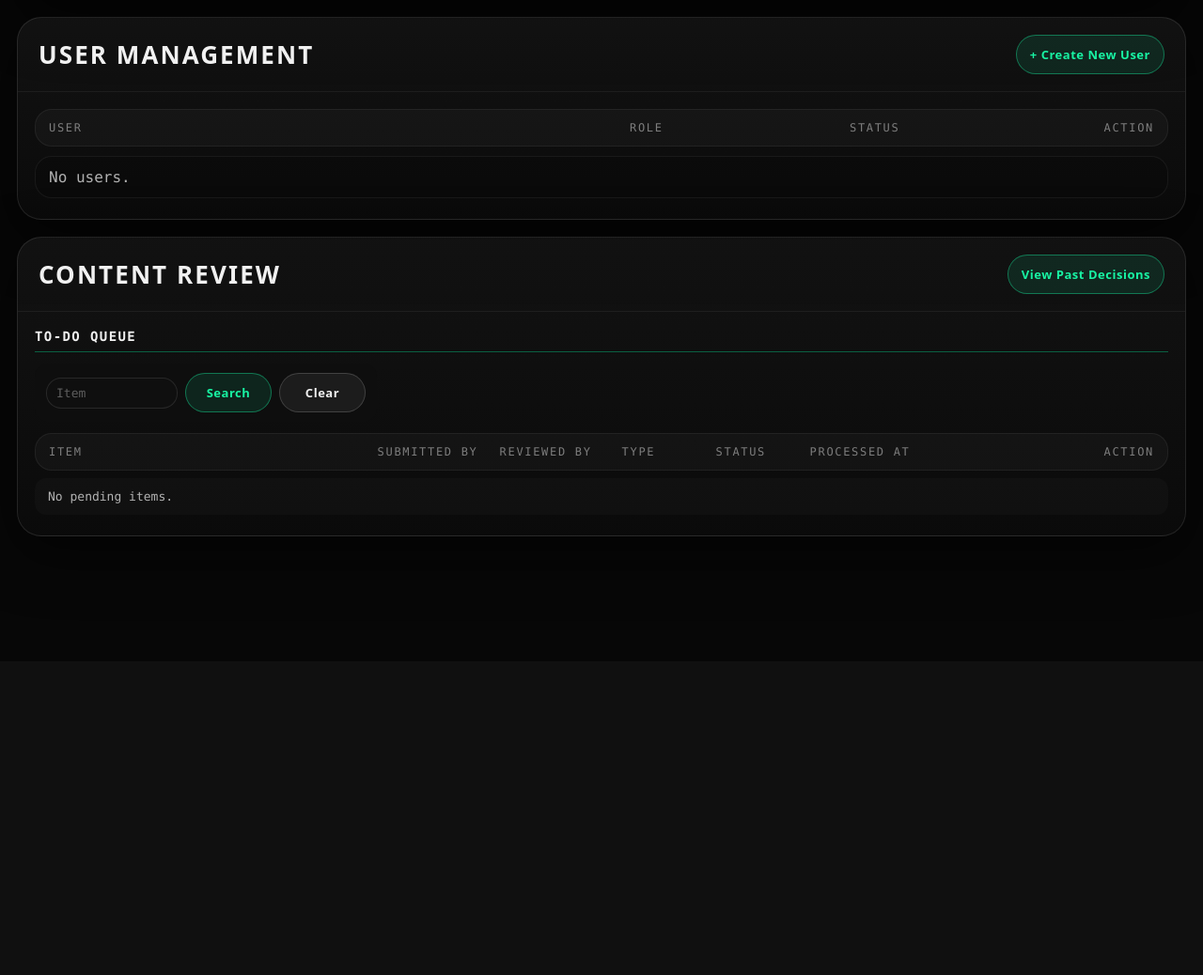
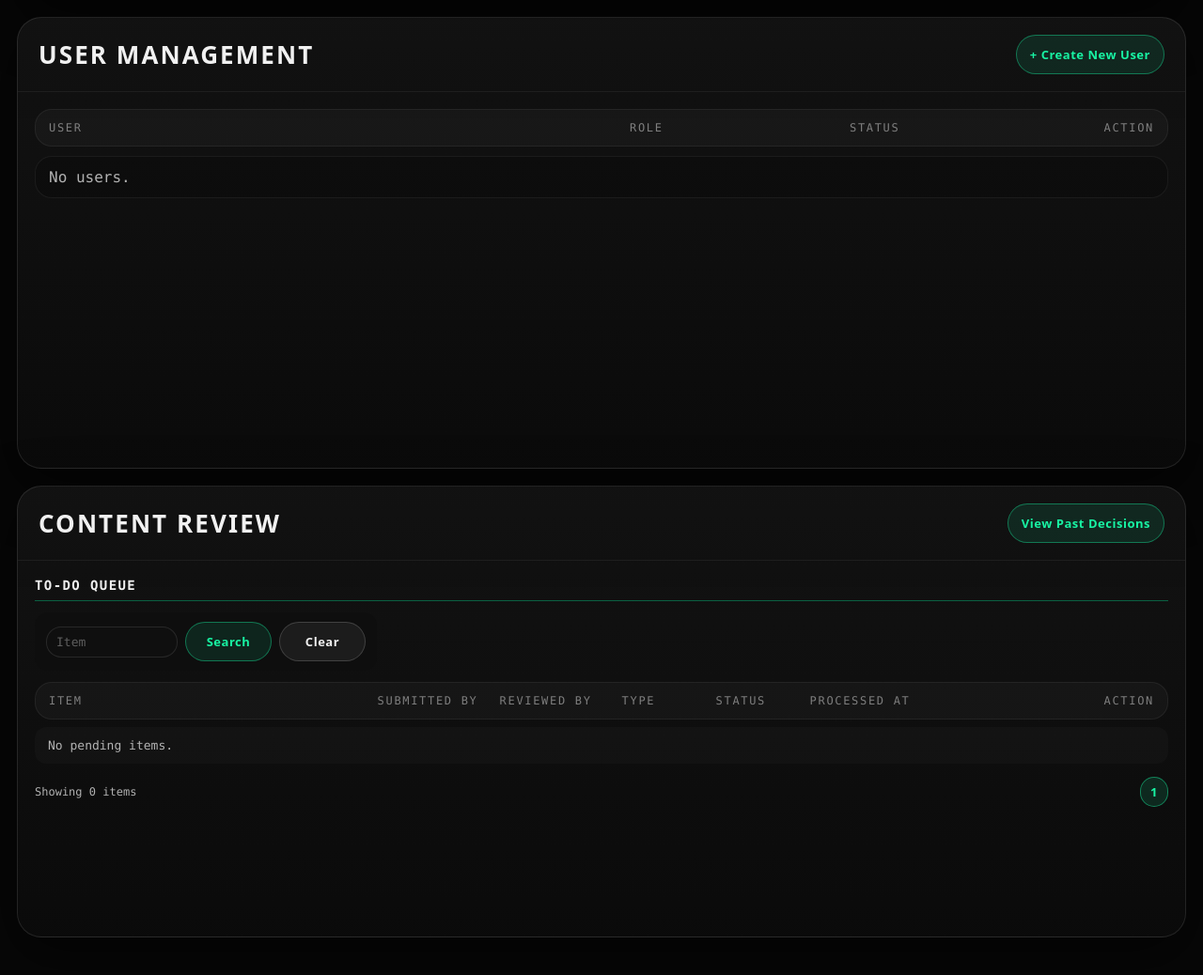
Before and after one commit to Sherry-max33/musicbox-spotify-database, a Flask app: page /admin in a window 1280 px wide. Shown: the part 96-1134 px from the top of the page at 94% size. Before the commit the page ends 667 px from the top, so only its background shows below. Run offline with Flask 3, Linux system fonts and the light colour scheme; data that the repository does not hold is empty; some libraries are stand-ins or nearby versions.

Commit message:
Debugging

```diff
--- a/app/app.py
+++ b/app/app.py
@@ -209,10 +209,10 @@ def viewer():
             pass
 
     if chart == "song":
+        # Song chart: each track shows all associated artists (not just one)
         song_sql = """
-        SELECT *
-        FROM (
-          SELECT DISTINCT ON (t.track_id)
+        WITH decade_tracks AS (
+          SELECT
             t.track_id,
             t.track_name,
             t.popularity,
@@ -233,9 +233,35 @@ def viewer():
                   AND EXTRACT(YEAR FROM al.release_date)
                       BETWEEN %(decade_start)s AND %(decade_end)s
             ))
-          ORDER BY t.track_id, t.popularity DESC NULLS LAST
-        ) AS x
-        ORDER BY x.popularity DESC NULLS LAST
+        ),
+        dedup AS (
+          SELECT DISTINCT ON (track_id)
+            track_id, track_name, popularity, preview_url,
+            album_name, album_image_url, release_date
+          FROM decade_tracks
+          ORDER BY track_id, popularity DESC NULLS LAST
+        ),
+        artist_agg AS (
+          SELECT
+            track_id,
+            array_agg(artist_id ORDER BY artist_name) AS artist_ids,
+            array_agg(artist_name ORDER BY artist_name) AS artist_names
+          FROM decade_tracks
+          GROUP BY track_id
+        )
+        SELECT
+          d.track_id,
+          d.track_name,
+          d.popularity,
+          d.preview_url,
+          a.artist_ids,
+          a.artist_names,
+          d.album_name,
+          d.album_image_url,
+          d.release_date
+        FROM dedup d
+        JOIN artist_agg a USING (track_id)
+        ORDER BY d.popularity DESC NULLS LAST
         LIMIT 50;
         """
         with get_conn() as conn:
@@ -414,11 +440,11 @@ def viewer_genre_chart():
         with conn.cursor() as cur:
             if chart_type == "songs":
                 sql = """
-                SELECT *
-                FROM (
-                  SELECT DISTINCT ON (t.track_id)
+                WITH genre_tracks AS (
+                  SELECT
                     t.track_id, t.track_name, t.popularity, t.preview_url,
-                    ar.artist_id, ar.artist_name, al.album_id, al.album_name, al.album_image_url
+                    ar.artist_id, ar.artist_name,
+                    al.album_id, al.album_name, al.album_image_url
                   FROM tracks t
                   JOIN track_genres tg ON tg.track_id = t.track_id AND tg.genre_name = %(genre)s
                   JOIN track_artist ta ON ta.track_id = t.track_id
@@ -431,27 +457,57 @@ def viewer_genre_chart():
                           AND EXTRACT(YEAR FROM al.release_date)
                               BETWEEN %(decade_start)s AND %(decade_end)s
                     ))
-                  ORDER BY t.track_id, t.popularity DESC NULLS LAST
-                ) AS x
-                ORDER BY x.popularity DESC NULLS LAST
+                ),
+                dedup AS (
+                  SELECT DISTINCT ON (track_id)
+                    track_id, track_name, popularity, preview_url,
+                    album_id, album_name, album_image_url
+                  FROM genre_tracks
+                  ORDER BY track_id, popularity DESC NULLS LAST
+                ),
+                artist_agg AS (
+                  SELECT
+                    track_id,
+                    array_agg(artist_id ORDER BY artist_name) AS artist_ids,
+                    array_agg(artist_name ORDER BY artist_name) AS artist_names
+                  FROM genre_tracks
+                  GROUP BY track_id
+                )
+                SELECT
+                  d.track_id,
+                  d.track_name,
+                  d.popularity,
+                  d.preview_url,
+                  a.artist_ids,
+                  a.artist_names,
+                  d.album_id,
+                  d.album_name,
+                  d.album_image_url
+                FROM dedup d
+                JOIN artist_agg a USING (track_id)
+                ORDER BY d.popularity DESC NULLS LAST
                 LIMIT 5;
                 """
                 cur.execute(sql, params)
                 rows = cur.fetchall()
-                items = [
-                    {
-                        "rank": i + 1,
-                        "track_id": r[0],
-                        "track_name": r[1],
-                        "artist_id": r[4],
-                        "artist_name": r[5],
-                        "album_id": r[6],
-                        "album_name": r[7],
-                        "album_image_url": r[8],
-                        "preview_url": r[3],
-                    }
-                    for i, r in enumerate(rows)
-                ]
+                for i, r in enumerate(rows):
+                    artist_ids = r[4] or []
+                    artist_names = r[5] or []
+                    primary_artist_id = artist_ids[0] if artist_ids else None
+                    display_name = ", ".join(artist_names) if artist_names else None
+                    items.append(
+                        {
+                            "rank": i + 1,
+                            "track_id": r[0],
+                            "track_name": r[1],
+                            "artist_id": primary_artist_id,
+                            "artist_name": display_name,
+                            "album_id": r[6],
+                            "album_name": r[7],
+                            "album_image_url": r[8],
+                            "preview_url": r[3],
+                        }
+                    )
             elif chart_type == "artists":
                 sql = """
                 WITH decade_tracks AS (
@@ -1909,8 +1965,30 @@ def admin():
             full_history = _admin_history(cur, q=q_history)
     total_pending = len(full_pending)
     total_history = len(full_history)
-    pending = full_pending[(page_pending - 1) * page_size : page_pending * page_size]
-    history = full_history[(page_history - 1) * page_size : page_history * page_size]
+
+    # Pending pagination (20 per page, like manage_list)
+    last_page_pending = max(1, (total_pending + page_size - 1) // page_size) if total_pending else 1
+    if page_pending > last_page_pending:
+        page_pending = last_page_pending
+    offset_pending = (page_pending - 1) * page_size
+    pending = full_pending[offset_pending : offset_pending + page_size]
+    pending_start = (offset_pending + 1) if total_pending else 0
+    pending_end = min(offset_pending + page_size, total_pending) if total_pending else 0
+    start_p = max(1, page_pending - 2)
+    end_p = min(last_page_pending, page_pending + 2)
+    pending_page_window = list(range(start_p, end_p + 1))
+
+    # History pagination
+    last_page_history = max(1, (total_history + page_size - 1) // page_size) if total_history else 1
+    if page_history > last_page_history:
+        page_history = last_page_history
+    offset_history = (page_history - 1) * page_size
+    history = full_history[offset_history : offset_history + page_size]
+    history_start = (offset_history + 1) if total_history else 0
+    history_end = min(offset_history + page_size, total_history) if total_history else 0
+    start_h = max(1, page_history - 2)
+    end_h = min(last_page_history, page_history + 2)
+    history_page_window = list(range(start_h, end_h + 1))
     return render_template(
         "admin_panel.html",
         users=users,
@@ -1920,6 +1998,14 @@ def admin():
         total_history=total_history,
         page_pending=page_pending,
         page_history=page_history,
+        pending_last_page=last_page_pending,
+        history_last_page=last_page_history,
+        pending_start=pending_start,
+        pending_end=pending_end,
+        history_start=history_start,
+        history_end=history_end,
+        pending_page_window=pending_page_window,
+        history_page_window=history_page_window,
         page_size=page_size,
         q_pending=q_pending,
         q_history=q_history,
--- a/app/templates/admin_panel.html
+++ b/app/templates/admin_panel.html
@@ -122,7 +122,10 @@
       font-family:var(--sans);
     }
 
-    .cardBody{ padding:18px 18px 22px; }
+    .cardBody{
+      padding:18px 18px 22px;
+      min-height:400px;
+    }
 
     .reviewSubtitle{
       font-family:var(--mono);
@@ -224,6 +227,7 @@
       cursor:pointer;
       user-select:none;
       min-width:92px;
+      text-decoration:none;
     }
 
     /* Content Review */
@@ -478,13 +482,13 @@
 
       <div class="cardBody">
         <div class="reviewSubtitle">To-do Queue</div>
-        <form method="get" action="{{ url_for('admin') }}" class="searchRow">
+        <form method="get" action="{{ url_for('admin', _anchor='contentReview') }}" class="searchRow">
           <input type="hidden" name="q_history" value="{{ q_history }}" />
           <input type="hidden" name="page_history" value="{{ page_history }}" />
           <input type="hidden" name="history_open" id="historyOpenPending" value="{{ '1' if show_history else '' }}" />
           <input class="input searchSmall" name="q_pending" value="{{ q_pending }}" placeholder="Item" autocomplete="off" />
           <button type="submit" class="btn">Search</button>
-          <a href="{{ url_for('admin', q_pending='', q_history=q_history or '', page_pending=1, page_history=page_history, history_open='1' if show_history else '') }}" class="btn btnNeutral" style="text-decoration:none;">Clear</a>
+          <a href="{{ url_for('admin', q_pending='', q_history=q_history or '', page_pending=1, page_history=page_history, history_open='1' if show_history else '', _anchor='contentReview') }}" class="btn btnNeutral" style="text-decoration:none;">Clear</a>
         </form>
         <div class="reviewGridHeader">
           <div>Item</div>
@@ -529,28 +533,37 @@
         {% else %}
         <div class="reviewRow"><div style="color:var(--muted);grid-column:1/-1;">No pending items.</div></div>
         {% endfor %}
-        {% if total_pending > page_size %}
-        <div class="actionRow" style="justify-content:flex-start;margin-top:14px;">
-          <span class="tag" style="margin-right:12px;">Page {{ page_pending }} of {{ ((total_pending + page_size - 1) // page_size) or 1 }}</span>
-          {% if page_pending > 1 %}
-          <a href="{{ url_for('admin', q_pending=q_pending or '', q_history=q_history or '', page_pending=page_pending - 1, page_history=page_history, history_open='1' if show_history else '') }}" class="btn btnNeutral" style="text-decoration:none;">Prev</a>
-          {% endif %}
-          {% if page_pending * page_size < total_pending %}
-          <a href="{{ url_for('admin', q_pending=q_pending or '', q_history=q_history or '', page_pending=page_pending + 1, page_history=page_history, history_open='1' if show_history else '') }}" class="btn btnNeutral" style="text-decoration:none;">Next</a>
+        <div class="actionRow" style="justify-content:space-between;margin-top:14px;align-items:center;">
+          <div style="font-family:var(--mono);font-size:12px;color:var(--muted);">
+            {% if total_pending > 0 %}
+            Showing {{ pending_start }}–{{ pending_end }} of {{ total_pending }} items
+            {% else %}
+            Showing 0 items
             {% endif %}
           </div>
+          <div class="page-links" style="display:flex;gap:6px;align-items:center;font-family:var(--mono);font-size:12px;">
+            {% if page_pending > 1 %}
+            <a href="{{ url_for('admin', q_pending=q_pending or '', q_history=q_history or '', page_pending=page_pending - 1, page_history=page_history, history_open='1' if show_history else '', _anchor='contentReview') }}" class="btn btnNeutral" style="min-width:0;padding:6px 10px;">Prev</a>
             {% endif %}
+            {% for p in pending_page_window %}
+            <a href="{{ url_for('admin', q_pending=q_pending or '', q_history=q_history or '', page_pending=p, page_history=page_history, history_open='1' if show_history else '', _anchor='contentReview') }}" class="btn btnNeutral{% if p == page_pending %} btnAccent{% endif %}" style="min-width:0;padding:6px 10px;">{{ p }}</a>
+            {% endfor %}
+            {% if page_pending < pending_last_page %}
+            <a href="{{ url_for('admin', q_pending=q_pending or '', q_history=q_history or '', page_pending=page_pending + 1, page_history=page_history, history_open='1' if show_history else '', _anchor='contentReview') }}" class="btn btnNeutral" style="min-width:0;padding:6px 10px;">Next</a>
+            {% endif %}
+          </div>
+        </div>
       </div>
 
       <div class="cardBody" id="historyBody" style="display:{% if show_history %}block{% else %}none{% endif %};">
         <div class="reviewSubtitle">Review History</div>
-        <form method="get" action="{{ url_for('admin') }}" class="searchRow">
+        <form method="get" action="{{ url_for('admin', _anchor='contentReview') }}" class="searchRow">
           <input type="hidden" name="q_pending" value="{{ q_pending }}" />
           <input type="hidden" name="page_pending" value="{{ page_pending }}" />
           <input type="hidden" name="history_open" id="historyOpenHistory" value="{{ '1' if show_history else '' }}" />
           <input class="input searchSmall" name="q_history" value="{{ q_history }}" placeholder="Item" autocomplete="off" />
           <button type="submit" class="btn">Search</button>
-          <a href="{{ url_for('admin', q_pending=q_pending or '', q_history='', page_pending=page_pending, page_history=1, history_open='1' if show_history else '') }}" class="btn btnNeutral" style="text-decoration:none;">Clear</a>
+          <a href="{{ url_for('admin', q_pending=q_pending or '', q_history='', page_pending=page_pending, page_history=1, history_open='1' if show_history else '', _anchor='contentReview') }}" class="btn btnNeutral" style="text-decoration:none;">Clear</a>
         </form>
         <div class="reviewGridHeader">
           <div>Item</div>
@@ -600,32 +613,96 @@
         {% else %}
         <div class="reviewRow"><div style="color:var(--muted);grid-column:1/-1;">No history yet.</div></div>
         {% endfor %}
-        {% if total_history > page_size %}
-        <div class="actionRow" style="justify-content:flex-start;margin-top:14px;">
-          <span class="tag" style="margin-right:12px;">Page {{ page_history }} of {{ ((total_history + page_size - 1) // page_size) or 1 }}</span>
-          {% if page_history > 1 %}
-          <a href="{{ url_for('admin', q_pending=q_pending or '', q_history=q_history or '', page_pending=page_pending, page_history=page_history - 1, history_open='1' if show_history else '') }}" class="btn btnNeutral" style="text-decoration:none;">Prev</a>
-          {% endif %}
-          {% if page_history * page_size < total_history %}
-          <a href="{{ url_for('admin', q_pending=q_pending or '', q_history=q_history or '', page_pending=page_pending, page_history=page_history + 1, history_open='1' if show_history else '') }}" class="btn btnNeutral" style="text-decoration:none;">Next</a>
+        <div class="actionRow" style="justify-content:space-between;margin-top:14px;align-items:center;">
+          <div style="font-family:var(--mono);font-size:12px;color:var(--muted);">
+            {% if total_history > 0 %}
+            Showing {{ history_start }}–{{ history_end }} of {{ total_history }} records
+            {% else %}
+            Showing 0 records
             {% endif %}
           </div>
+          <div class="page-links" style="display:flex;gap:6px;align-items:center;font-family:var(--mono);font-size:12px;">
+            {% if page_history > 1 %}
+            <a href="{{ url_for('admin', q_pending=q_pending or '', q_history=q_history or '', page_pending=page_pending, page_history=page_history - 1, history_open='1' if show_history else '', _anchor='contentReview') }}" class="btn btnNeutral" style="min-width:0;padding:6px 10px;">Prev</a>
             {% endif %}
+            {% for p in history_page_window %}
+            <a href="{{ url_for('admin', q_pending=q_pending or '', q_history=q_history or '', page_pending=page_pending, page_history=p, history_open='1' if show_history else '', _anchor='contentReview') }}" class="btn btnNeutral{% if p == page_history %} btnAccent{% endif %}" style="min-width:0;padding:6px 10px;">{{ p }}</a>
+            {% endfor %}
+            {% if page_history < history_last_page %}
+            <a href="{{ url_for('admin', q_pending=q_pending or '', q_history=q_history or '', page_pending=page_pending, page_history=page_history + 1, history_open='1' if show_history else '', _anchor='contentReview') }}" class="btn btnNeutral" style="min-width:0;padding:6px 10px;">Next</a>
+            {% endif %}
+          </div>
+        </div>
       </div>
     </section>
 
   </div>
   <script>
     (function(){
+      // 禁用浏览器原生滚动恢复，避免与自定义逻辑冲突
+      if ('scrollRestoration' in history) {
+        history.scrollRestoration = 'manual';
+      }
+
+      function saveScroll() {
+        try {
+          sessionStorage.setItem('adminScrollY', String(window.scrollY));
+        } catch (e) {}
+      }
+
+      // 所有可能触发跳转的点击行为，统一记录滚动位置
+      document.addEventListener('click', function(e){
+        if (e.target.closest('button, a.btn, a.openLink, .pill')) {
+          saveScroll();
+        }
+      });
+
+      // 表单提交也记录
+      document.addEventListener('submit', function(){
+        saveScroll();
+      });
+
+      // 页面加载后，使用 requestAnimationFrame 尽早、平滑地恢复滚动
+      (function restoreOnLoad(){
+        var savedY = null;
+        try {
+          savedY = sessionStorage.getItem('adminScrollY');
+          if (savedY !== null) {
+            sessionStorage.removeItem('adminScrollY');
+          }
+        } catch (e) {}
+        if (!savedY) return;
+
+        var y = parseInt(savedY, 10);
+        if (isNaN(y) || y <= 0) return;
+
+        var attempts = 0;
+        function performScroll() {
+          window.scrollTo({ top: y, behavior: 'instant' });
+          attempts++;
+          if (attempts < 5) {
+            window.requestAnimationFrame(performScroll);
+          }
+        }
+        window.requestAnimationFrame(performScroll);
+      })();
+
+      // Create User 行显隐
       var btn = document.getElementById('btnCreateUser');
       var cancelBtn = document.getElementById('btnCancelNewUser');
       var row = document.getElementById('newUserRow');
       if (btn && row) {
-        btn.addEventListener('click', function(){ row.style.display = row.style.display === 'none' ? 'grid' : 'none'; });
+        btn.addEventListener('click', function(){
+          row.style.display = row.style.display === 'none' ? 'grid' : 'none';
+        });
       }
       if (cancelBtn && row) {
-        cancelBtn.addEventListener('click', function(){ row.style.display = 'none'; });
+        cancelBtn.addEventListener('click', function(){
+          row.style.display = 'none';
+        });
       }
+
+      // History 展开/折叠 + 在提交前写入 history_open 隐藏字段
       var histBtn = document.getElementById('btnToggleHistory');
       var histBody = document.getElementById('historyBody');
       if (histBtn && histBody) {
@@ -634,46 +711,33 @@
           histBody.style.display = visible ? 'none' : 'block';
           histBtn.textContent = visible ? 'View Past Decisions' : 'Hide Past Decisions';
         });
+
         function setHistoryOpenBeforeSubmit() {
           var open = (histBody && histBody.style.display !== 'none') ? '1' : '';
           var inp = document.getElementById('historyOpenPending');
           if (inp) inp.value = open;
           inp = document.getElementById('historyOpenHistory');
           if (inp) inp.value = open;
-          try { sessionStorage.setItem('adminScrollY', String(window.scrollY)); } catch (e) {}
         }
-        document.querySelectorAll('form[action*="admin"]').forEach(function(f){
-          if (f.method === 'get' && f.querySelector('input[name="q_pending"], input[name="q_history"]')) {
+
+        document.querySelectorAll('form[action*=\"admin\"]').forEach(function(f){
+          if (f.method.toLowerCase() === 'get' && f.querySelector('input[name=\"q_pending\"], input[name=\"q_history\"]')) {
             f.addEventListener('submit', setHistoryOpenBeforeSubmit);
           }
         });
-      }
-      var savedScroll = null;
-      try { savedScroll = sessionStorage.getItem('adminScrollY'); sessionStorage.removeItem('adminScrollY'); } catch (e) {}
-      if (savedScroll !== null && savedScroll !== '') {
-        var y = parseInt(savedScroll, 10);
-        if (!isNaN(y) && y > 0) {
-          function restoreScroll() {
-            window.scrollTo(0, y);
-          }
-          if (document.readyState === 'complete') {
-            setTimeout(restoreScroll, 0);
-          } else {
-            window.addEventListener('load', function(){ setTimeout(restoreScroll, 10); });
-          }
-        }
-      }
-        document.querySelectorAll('a.btnNeutral[href*="admin"]').forEach(function(a){
+
+        // 当 History 当前是展开状态时，点击分页 / Clear 链接自动带上 history_open=1
+        document.querySelectorAll('a.btnNeutral[href*=\"admin\"]').forEach(function(a){
           a.addEventListener('click', function(){
-          try { sessionStorage.setItem('adminScrollY', String(window.scrollY)); } catch (e) {}
             if (histBody && histBody.style.display !== 'none') {
-            var href = a.getAttribute('href');
-            if (href && href.indexOf('history_open=1') === -1) {
+              var href = a.getAttribute('href') || '';
+              if (href.indexOf('history_open=1') === -1) {
                 a.setAttribute('href', href + (href.indexOf('?') !== -1 ? '&' : '?') + 'history_open=1');
               }
             }
           });
         });
+      }
     })();
   </script>
 </body>
```
Also changed, not shown: app/templates/viewer.html (+14 -2 lines). Lines whose indentation alone changed are shown as unchanged.
